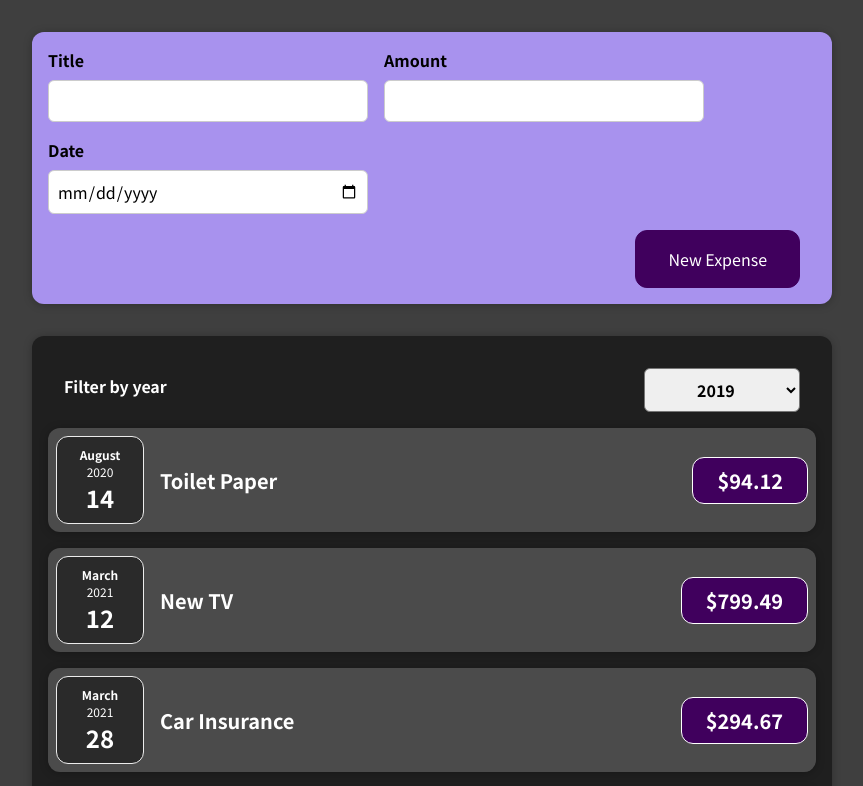
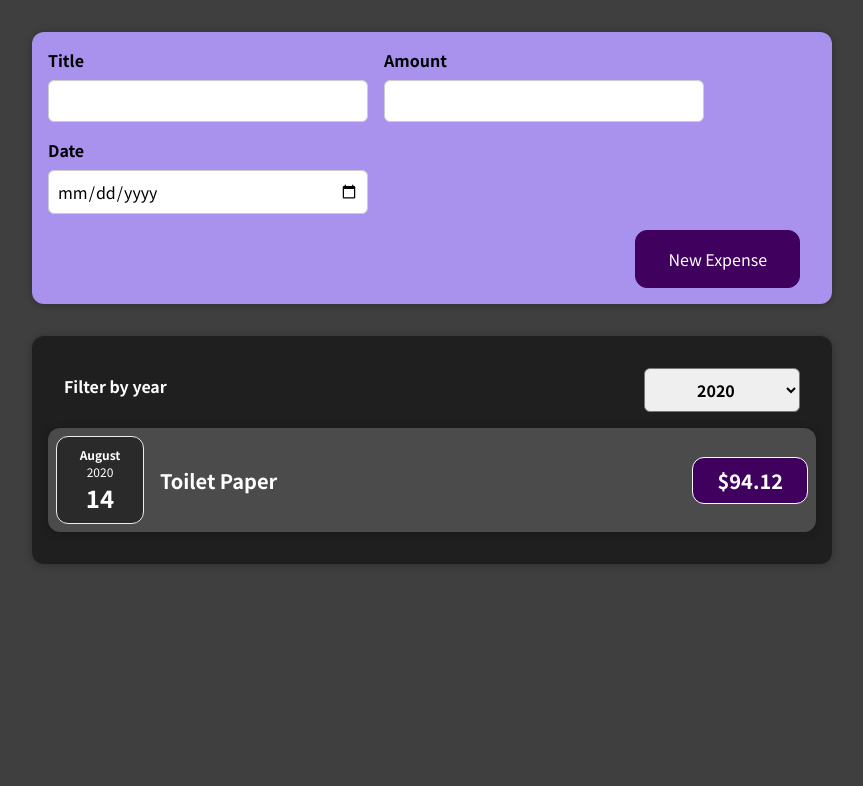
Before and after one commit to kravchenkoWeb/reactCourse, a React (Create React App) app: page / in a window 1280 px wide. Shown: the top 786 px of the page, without its empty margins (208-1071 px from the left). Built offline with nearby package versions, Linux system fonts and the light colour scheme.

Commit message:
added filtering by year

```diff
--- a/src/App.js
+++ b/src/App.js
@@ -1,8 +1,8 @@
 import Expenses from "./components/Expenses/Expenses";
 import NewExpense from "./components/NewExpense/NewExpense";
+import { useState } from "react";
 
-const App = () => {
-  const expenses = [
+const INITIAL_EXPENSES = [
   {
     id: "e1",
     title: "Toilet Paper",
@@ -29,15 +29,18 @@ const App = () => {
   },
 ];
 
+const App = () => {
+  const [currentExpenses, setExpenses] = useState(INITIAL_EXPENSES);
+
   const onExpenseCreateHandler = (expense) => {
     // expenses.push(expense);
-    console.log("expense: ", expense);
+    setExpenses((prevExpenses) => [expense, ...prevExpenses]);
   };
 
   return (
     <div>
       <NewExpense onExpenseCreate={onExpenseCreateHandler} />
-      <Expenses list={expenses} />
+      <Expenses list={currentExpenses} />
     </div>
   );
 };
--- a/src/components/Expenses/Expenses.js
+++ b/src/components/Expenses/Expenses.js
@@ -5,10 +5,23 @@ import ExpensesFilter from "../ExpenseFilter/ExpensesFilter";
 import { useState } from "react";
 
 const Expenses = (props) => {
-  const [year, setYear] = useState("2019");
+  const [year, setYear] = useState("2020");
+  const [filteredExpenses, setFilteredExpenses] = useState(
+    props.list.filter(
+      (expense) => expense.date.getFullYear().toString() === year
+    )
+  );
+
   const onYeahSelectHandler = (selectedYear) => {
     setYear(selectedYear);
+    setFilteredExpenses(
+      props.list.filter(
+        (expense) => expense.date.getFullYear().toString() === selectedYear
+      )
+    );
   };
+
+  console.log(filteredExpenses);
 
   return (
     <div>
@@ -17,7 +30,7 @@ const Expenses = (props) => {
           selectedYear={year}
           onYearSelected={onYeahSelectHandler}
         />
-        {props.list.map((item, index) => {
+        {filteredExpenses.map((item, index) => {
           return (
             <ExpenseItem
               key={index}
```
Also changed, not shown: 1 other file (tests, documents, lock files or other folders). Lines whose indentation alone changed are shown as unchanged.
